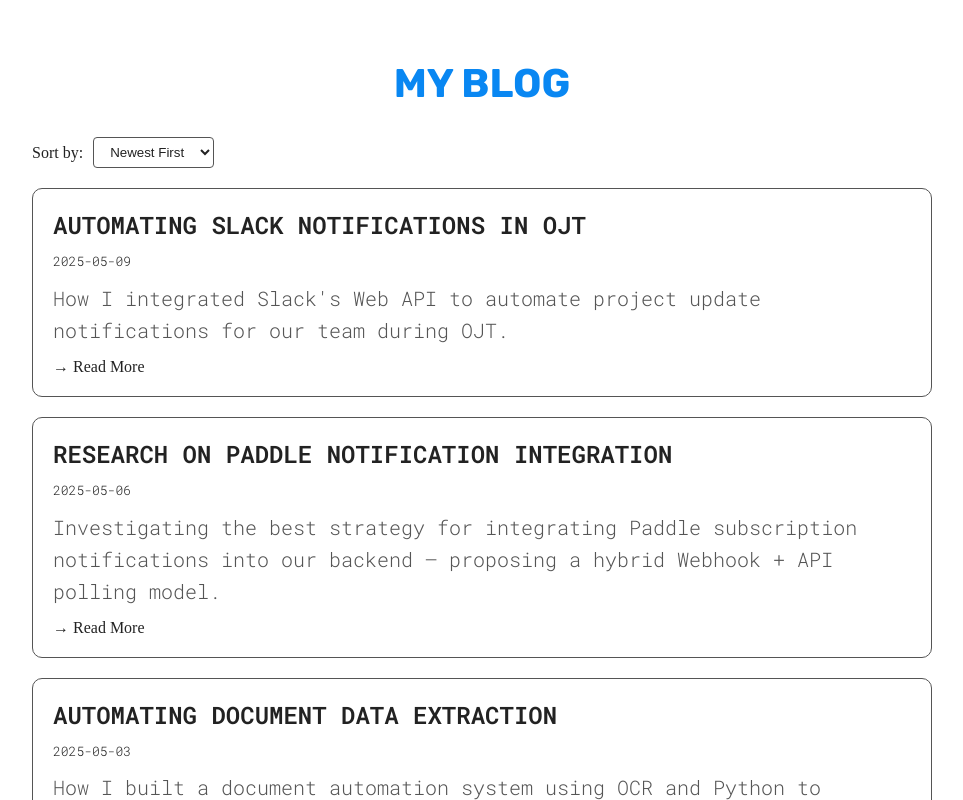
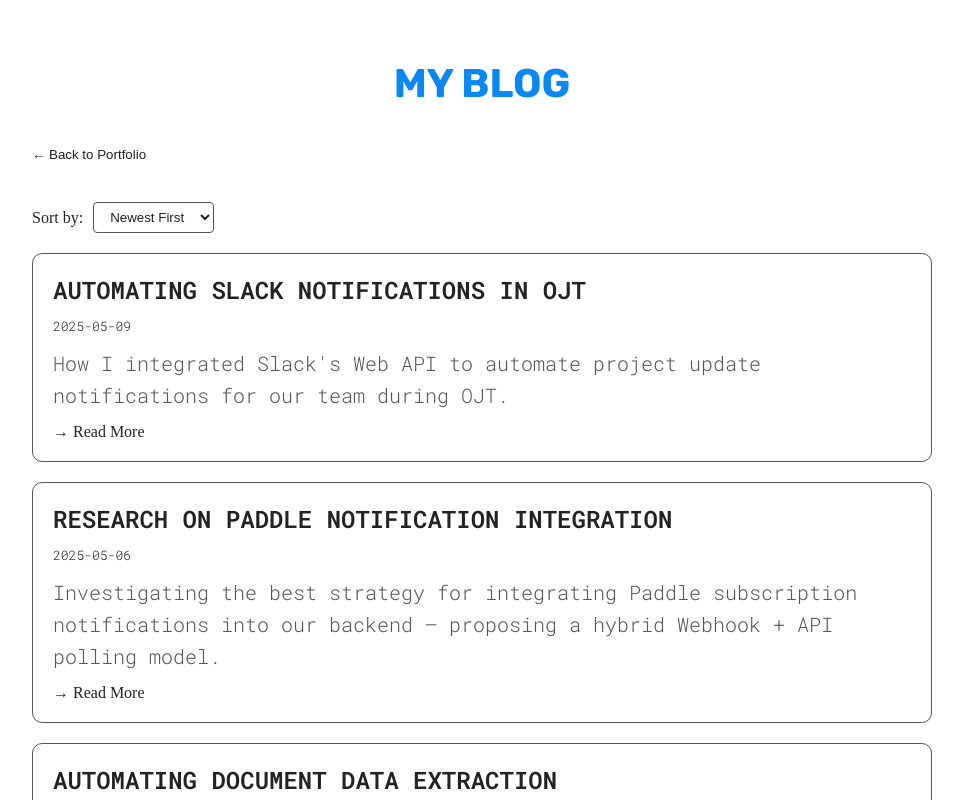
Before and after one commit to Nefuwu/portfolio, a React (Vite) app: page /blog in a window 1280 px wide. Shown: the top 800 px of the page, without its empty margins (158-1121 px from the left). Built offline with nearby package versions, Linux system fonts and the light colour scheme.

Commit message:
Fixed webhook integration

```diff
--- a/src/pages/Blog.jsx
+++ b/src/pages/Blog.jsx
@@ -1,10 +1,11 @@
 import React, { useState } from 'react';
-import { Link } from 'react-router-dom';
+import { Link, useNavigate } from 'react-router-dom';
 import styles from './BlogStyles.module.css';
 import { posts } from '../data/blogData';
 
 function Blog() {
-  const [sortOrder, setSortOrder] = useState('newest'); // default: newest first
+  const [sortOrder, setSortOrder] = useState('newest');
+  const navigate = useNavigate();
 
   const sortedPosts = posts.slice().sort((a, b) => {
     if (sortOrder === 'newest') {
@@ -17,6 +18,15 @@ function Blog() {
   return (
     <div className={styles.container}>
       <h1 className={styles.title}>My Blog</h1>
+
+      {/* ✅ Back to Portfolio button */}
+      <button
+        type="button"
+        onClick={() => navigate('/')}
+        className={styles.backButton}
+      >
+        ← Back to Portfolio
+      </button>
 
       {/* Sort dropdown */}
       <div className={styles.sortContainer}>
--- a/src/sections/Contact/Contact.jsx
+++ b/src/sections/Contact/Contact.jsx
@@ -31,16 +31,13 @@ function Contact() {
     };
 
     try {
-      const response = await fetch(
-        'https://discord.com/api/webhooks/1364109048563236905/R0nfxQHweLCW8ohD52cJYeYpx_KI-Kf0oTsgVTmiWcqBlZDcqCotMPl078vfw1bVjZpN',
-        {
-          method: 'POST',
-          headers: {
-            'Content-Type': 'application/json',
-          },
-          body: JSON.stringify(data),
-        }
-      );
+      const response = await fetch(import.meta.env.VITE_DISCORD_WEBHOOK_URL, {
+        method: 'POST',
+        headers: {
+          'Content-Type': 'application/json',
+        },
+        body: JSON.stringify(data),
+      });
 
       if (response.ok) {
         setStatus('Message sent successfully!');
```
Also changed, not shown: 1 other file (tests, documents, lock files or other folders).
